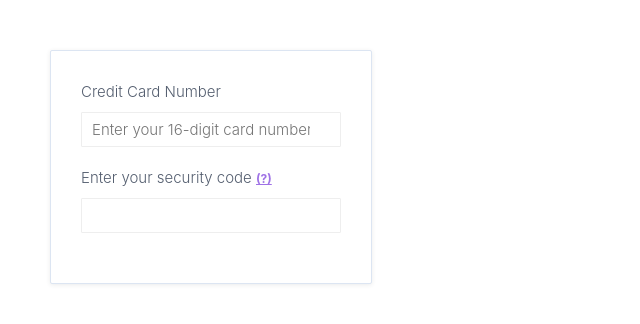
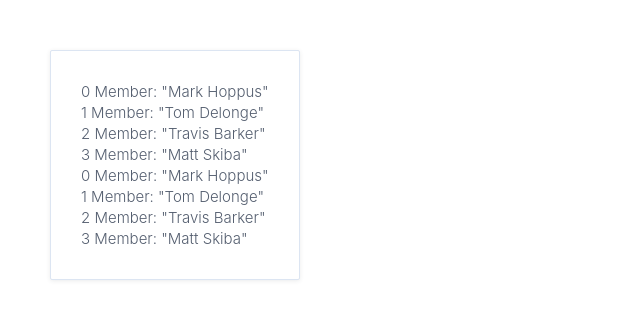
Before and after one commit to AditechGH/angular-pro-src, an Angular app: page / in a window 1280 px wide. Shown: the top 324 px of the page, without its empty margins (0-640 px from the left). Built offline with nearby package versions, Linux system fonts and the light colour scheme.

Commit message:
Creating a custom structural Directive.

```diff
--- a/src/app/app.component.ts
+++ b/src/app/app.component.ts
@@ -1,13 +1,13 @@
 import { Component } from '@angular/core';
 import { RouterOutlet } from '@angular/router';
 
-import { CreditCardComponent } from './credit-card/containers/credit-card/credit-card.component';
+import { MyForComponent } from './my-for/containers/my-for/my-for.component';
 
 @Component({
   selector: 'app-root',
   standalone: true,
-  imports: [RouterOutlet, CreditCardComponent],
-  template: `<app-credit-card></app-credit-card>`,
+  imports: [RouterOutlet, MyForComponent],
+  template: `<app-my-for></app-my-for>`,
   styles: [``],
 })
 export class AppComponent {}
--- /dev/null
+++ b/src/app/my-for/containers/my-for/my-for.component.ts
@@ -0,0 +1,52 @@
+import { Component } from '@angular/core';
+import { JsonPipe } from '@angular/common';
+
+import { MyForDirective } from '../../directives/my-for.directive';
+
+import { User } from '../../model/user.model';
+
+@Component({
+  selector: 'app-my-for',
+  standalone: true,
+  imports: [MyForDirective, JsonPipe],
+  template: `
+    <div>
+      <ul>
+        <li *myFor="let item of items; let i = index">
+          {{ i }} Member: {{ item.name | json }}
+        </li>
+        <ng-template myFor [myForOf]="items" let-item let-i="index">
+          <li>{{ i }} Member: {{ item.name | json }}</li>
+        </ng-template>
+      </ul>
+    </div>
+  `,
+  styles: ``,
+})
+export class MyForComponent {
+  items: User[] = [
+    {
+      name: 'Mark Hoppus',
+      age: 44,
+      location: 'California',
+    },
+    {
+      name: 'Tom Delonge',
+      age: 41,
+      location: 'California',
+    },
+    {
+      name: 'Travis Barker',
+      age: 41,
+      location: 'California',
+    },
+  ];
+  constructor() {
+    setTimeout(() => {
+      this.items = [
+        ...this.items,
+        { name: 'Matt Skiba', age: 40, location: 'California' },
+      ];
+    }, 2000);
+  }
+}
--- /dev/null
+++ b/src/app/my-for/directives/my-for.directive.ts
@@ -0,0 +1,21 @@
+import { Directive, Input, TemplateRef, ViewContainerRef } from '@angular/core';
+
+import { User } from '../model/user.model';
+
+@Directive({
+  selector: '[myFor][myForOf]',
+  standalone: true,
+})
+export class MyForDirective {
+  @Input() set myForOf(collection: User[]) {
+    this.view.clear();
+    collection.forEach((item: User, index: number) => {
+      this.view.createEmbeddedView(this.template, { $implicit: item, index });
+    });
+  }
+
+  constructor(
+    private view: ViewContainerRef,
+    private template: TemplateRef<any>
+  ) {}
+}
--- /dev/null
+++ b/src/app/my-for/model/user.model.ts
@@ -0,0 +1,5 @@
+export interface User {
+    name: string;
+    age: number;
+    location: string;
+}
```
